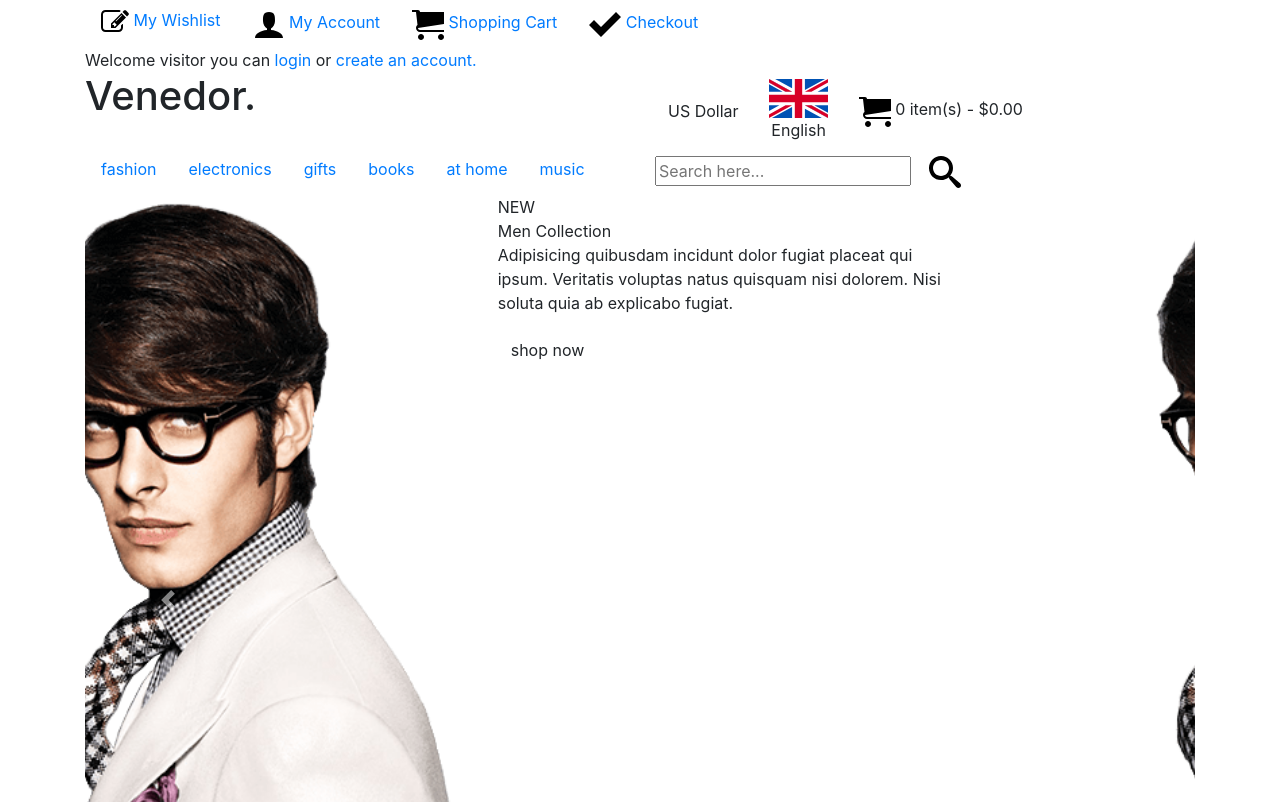
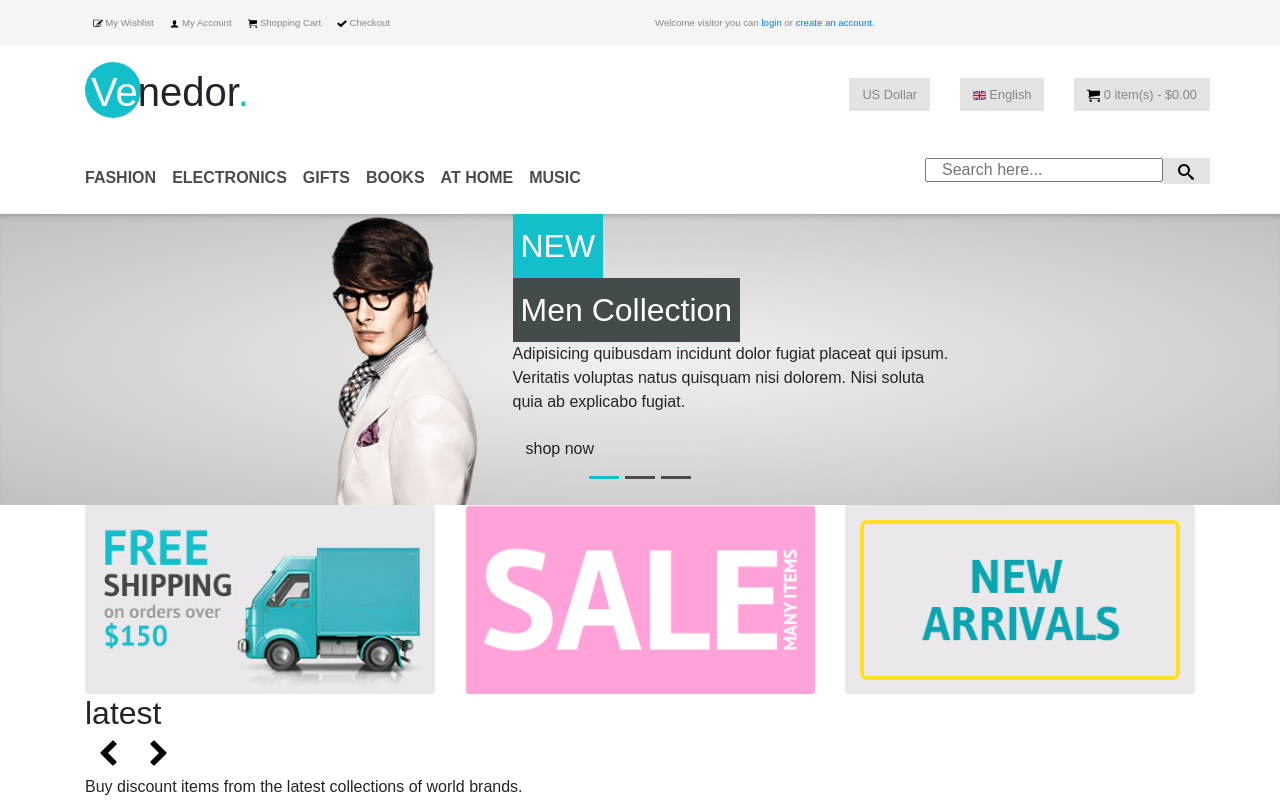
Before and after one commit to AaronBPaden/mca-venedor, a plain HTML site: page index.html in a window 1280 px wide. Shown: the top 802 px of the page. Drawn offline with Linux system fonts and the light colour scheme.

Commit message:
Styling 1.

```diff
--- /dev/null
+++ b/css/style.css
@@ -0,0 +1,179 @@
+/* global section */
+
+:root {
+    --topHeader: #f5f5f5;
+    --topFooter: #d6d6d6;
+    --background: white;
+    --highlight: #13bfcb;
+    --carouselBright: #f2f1ef;
+    --carouselDark: #c0c0be;
+    --bottomFooter: #434b4d;
+    --text1: #4a4c4b;
+    --text2: #878787;
+    --text3: #e3e3e3;
+}
+
+.clear {
+    clear: both;
+}
+
+body {
+    font-family: sans-serif;
+}
+
+h1,
+h2,
+h3 {
+    margin: 0;
+    padding: 0;
+}
+
+/* header section */
+
+.top-header {
+    padding: 0.5rem;
+    background: var(--topHeader);
+    color: var(--text2);
+    font-size: 0.6rem;
+}
+
+.top-header a {
+    font-size: 0.6rem;
+}
+
+.top-header .nav a {
+    padding: 2px;
+    color: var(--text2);
+}
+
+@media (min-width: 576px) {
+    .top-header .nav a {
+        padding: 8px;
+    }
+}
+
+.top-header a:hover {
+    color: var(--highlight);
+}
+
+.top-header .nav-link > img {
+    font-weight: normal;
+    width: 0.6rem;
+    height: 0.6rem;
+}
+
+.title-div {
+    position: relative;
+}
+
+.title-circle {
+    float: left;
+    width: 3.5rem;
+    height: 3.5rem;
+    border-radius: 50%;
+    background: var(--highlight);
+}
+
+.main-header > .row {
+    padding: 1rem 0;
+}
+
+.title {
+    position: absolute;
+    top: 6px;
+    left: 6px;
+    z-index: 1;
+}
+
+.inner-title {
+    color: white;
+}
+
+.title-period {
+    color: var(--highlight);
+}
+
+.btn-wrapper:last-child {
+    padding-right: 0;
+}
+
+.cart-buttons .btn {
+    color: var(--text2);
+    background: var(--text3);
+    border-radius: 0;
+    font-size: 0.8rem;
+}
+
+.cart-buttons .btn:hover {
+    background: var(--highlight);
+    color: white;
+}
+
+.cart-buttons img {
+    width: 0.8rem;
+}
+
+.main-nav .nav-link:first-child {
+    padding-left: 0;
+}
+
+.main-nav a {
+    color: var(--text1);
+    font-size: 1rem;
+    font-weight: bold;
+    text-transform: uppercase;
+}
+
+.main-nav a:hover {
+    color: var(--highlight);
+}
+
+.search-box {
+    height: 100%;
+}
+
+.search-box-wrapper .btn {
+    padding: 0;
+    border-radius: 0;
+    background: var(--text3);
+}
+
+.search-box-wrapper .btn:hover {
+    background: var(--highlight);
+}
+
+.search-box-wrapper .btn img {
+    width: 1rem;
+    height: 1rem;
+}
+
+/* main section */
+
+.carousel-wrapper {
+    box-shadow: inset 0px 5px 11px -10px #000000;
+    background: radial-gradient(ellipse at center, var(--carouselBright), var(--carouselDark));
+}
+
+.carousel-indicators li {
+    background-color: var(--text1);
+    opacity: 100;
+}
+
+.carousel-indicators .active {
+    background-color: var(--highlight);
+    opacity: 100;
+}
+
+/* footer section */
+
+.carousel-emphasis-top {
+    font-size: 2em;
+    color: white;
+    background: var(--highlight);
+}
+
+.carousel-emphasis-bottom {
+    font-size: 2em;
+    color: white;
+    background: var(--bottomFooter);
+}
--- a/index.html
+++ b/index.html
@@ -8,13 +8,15 @@
         <script src="js/jquery-3.6.0.min.js"></script>
         <script src="js/popper.min.js"></script>
         <script src="js/bootstrap.min.js"></script>
+        <link rel="stylesheet" href="css/style.css">
         <title>Venedor</title>
     </head>
     <body>
         <header class="header"> <!-- begin header -->
-            <div class="container-fluid">
-                <div class="container top-header">
-                    <nav class="top-nav">
+            <div class="container-fluid top-header">
+                <div class="container">
+                    <div class="row align-items-center">
+                        <nav class="col top-nav">
                             <ul class="nav">
                                 <li class="nav-item">
                                     <a class="nav-link" href="#">
@@ -42,32 +44,44 @@
                                 </li>
                             </ul>
                         </nav>
-                    <span class="top-header-text">
+                        <div class="col top-welcome d-none d-md-block">
                             Welcome visitor you can <a href="#">login</a> or <a href="#">create an account.</a>
-                    </span>
+                        </div>
+                    </div>
                 </div>
             </div>
             <div class="container-fluid">
                 <div class="container main-header">
-                    <div class="row">
-                        <div class="title-div col">
+                    <div class="row align-items-center justify-content-between">
+                        <div class="mb-2 col-12 col-md-6">
+                            <div class="title-div">
                                 <div class="title-circle"></div>
-                            <h1 class="title">Venedor.</h1>
+                                <h1 class="title"><span class="inner-title">Ve</span>nedor<span class="title-period">.</span></h1>
+                                <div class="clear"></div>
                             </div>
-                        <div class="cart-buttons col">
+                        </div>
+                        <div class="cart-buttons d-none d-md-block col-auto">
+                            <div class="row align-items-center">
+                                <div class="btn-wrapper col-auto">
                                     <button class="btn">US Dollar</button>
+                                </div>
+                                <div class="btn-wrapper col-auto">
                                     <button class="btn">
                                         <img src="media/GB.svg" alt="English">
                                         English
                                     </button>
+                                </div>
+                                <div class="btn-wrapper col-auto">
                                     <button class="btn">
                                         <img src="media/cart.svg" alt="shopping cart">
                                         0 item(s) - $0.00
                                     </button>
                                 </div>
                             </div>
-                    <div class="row">
-                        <nav class="main-nav col">
+                        </div>
+                    </div>
+                    <div class="row justify-content-between">
+                        <nav class="main-nav col-12 col-md-8">
                             <ul class="nav">
                                 <li class="nav-item"><a class="nav-link" href="#">fashion</a></li>
                                 <li class="nav-item"><a class="nav-link" href="#">electronics</a></li>
@@ -77,20 +91,22 @@
                                 <li class="nav-item"><a class="nav-link" href="#">music</a></li>
                             </ul>
                         </nav>
-                        <div class="search-box col">
-                            <input class="search-box" type="text" placeholder="Search here...">
-                            <button class="btn">
+                        <div class="search-box-wrapper col-12 col-md-3">
+                            <div class="row">
+                                <input class="col-10 search-box" type="text" placeholder="Search here...">
+                                <button class="col-2 btn">
                                     <img src="media/search.svg" alt="click here to search">
                                 </button>
                             </div>
                         </div>
                     </div>
                 </div>
+            </div>
         </header>
         <main class="main"> <!-- begin main -->
-            <div class="container-fluid">
+            <div class="carousel-wrapper container-fluid">
                 <div class="container">
-                    <div id="carouselExampleIndicators" class="carousel slide" data-ride="carousel">
+                    <div id="carouselExampleIndicators" class="carousel slide">
                         <ol class="carousel-indicators">
                             <li data-target="#carouselExampleIndicators" data-slide-to="0" class="active"></li>
                             <li data-target="#carouselExampleIndicators" data-slide-to="1"></li>
@@ -98,8 +114,27 @@
                         </ol>
                         <div class="carousel-inner">
                             <div class="carousel-item active">
-                                <div class="row">
-                                    <img class="img-fluid col-12 col-md-5" src="media/slide1_1.png" alt="carousel slide image">
+                                <div class="row justify-content-center">
+                                    <img class="img-fluid col-12 col-md-2" src="media/slide1_1.png" alt="carousel slide image">
+                                    <div class="caoursel-text col-12 col-md-5">
+                                        <div class="d-flex flex-column align-items-start">
+                                            <div class="p-2 carousel-emphasis-top">
+                                                NEW
+                                            </div>
+                                            <div class="p-2 carousel-emphasis-bottom">
+                                                Men Collection
+                                            </div>
+                                        </div>
+                                        <p>
+                                            Adipisicing quibusdam incidunt dolor fugiat placeat qui ipsum. Veritatis voluptas natus quisquam nisi dolorem. Nisi soluta quia ab explicabo fugiat.
+                                        </p>
+                                        <button class="btn">shop now</button>
+                                    </div>
+                                </div>
+                            </div>
+                            <div class="carousel-item">
+                                <div class="row justify-content-center">
+                                    <img class="img-fluid col-12 col-md-2" src="media/slide1_1.png" alt="carousel slide image">
                                     <div class="caoursel-text col-12 col-md-5">
                                         <div>
                                             <div class="carousel-emphasis-top">
@@ -117,27 +152,8 @@
                                 </div>
                             </div>
                             <div class="carousel-item">
-                                <div class="row">
-                                    <img class="img-fluid col-12 col-md-5" src="media/slide1_1.png" alt="carousel slide image">
-                                    <div class="caoursel-text col-12 col-md-5">
-                                        <div>
-                                            <div class="carousel-emphasis-top">
-                                                NEW
-                                            </div>
-                                            <div class="carousel-emphasis-bottom">
-                                                Men Collection
-                                            </div>
-                                        </div>
-                                        <p>
-                                            Adipisicing quibusdam incidunt dolor fugiat placeat qui ipsum. Veritatis voluptas natus quisquam nisi dolorem. Nisi soluta quia ab explicabo fugiat.
-                                        </p>
-                                        <button class="btn">shop now</button>
-                                    </div>
-                                </div>
-                            </div>
-                            <div class="carousel-item">
-                                <div class="row">
-                                    <img class="img-fluid col-12 col-md-5" src="media/slide1_1.png" alt="carousel slide image">
+                                <div class="row justify-content-center">
+                                    <img class="img-fluid col-12 col-md-2" src="media/slide1_1.png" alt="carousel slide image">
                                     <div class="caoursel-text col-12 col-md-5">
                                         <div>
                                             <div class="carousel-emphasis-top">
@@ -155,14 +171,6 @@
                                 </div>
                             </div>
                         </div>
-                        <a class="carousel-control-prev" href="#carouselExampleIndicators" role="button" data-slide="prev">
-                            <span class="carousel-control-prev-icon" aria-hidden="true"></span>
-                            <span class="sr-only">Previous</span>
-                        </a>
-                        <a class="carousel-control-next" href="#carouselExampleIndicators" role="button" data-slide="next">
-                            <span class="carousel-control-next-icon" aria-hidden="true"></span>
-                            <span class="sr-only">Next</span>
-                        </a>
                     </div>
                 </div>
             </div>
```
Lines whose indentation alone changed are shown as unchanged.
